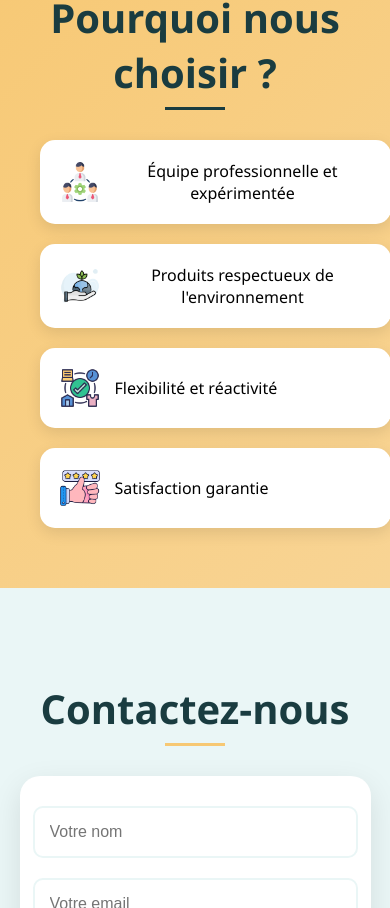
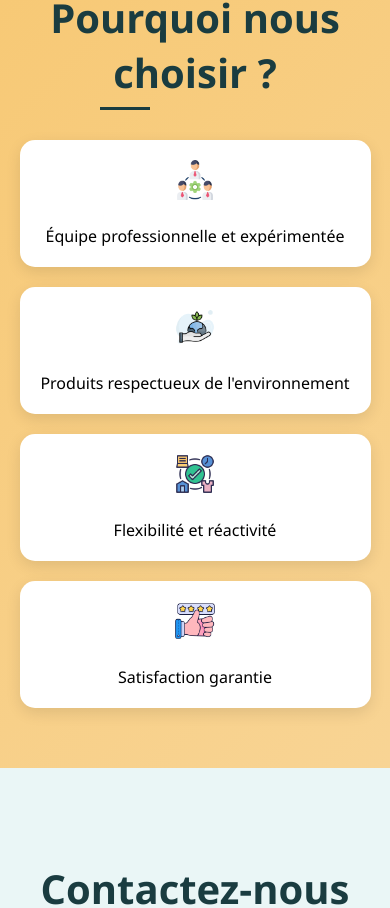
Before and after one commit to Jihentrade/airbnb_menage_trad, a React (Create React App) app: page / in a window 390 px wide. Shown: the part 1949-2857 px from the top of the page. Built offline with nearby package versions, Linux system fonts and the light colour scheme.

Commit message:
Pourquoi nous choisir ?

```diff
--- a/src/styles/HomePage.css
+++ b/src/styles/HomePage.css
@@ -379,6 +379,27 @@ body {
     width: 100%;
     margin-bottom: 0;
     padding: 20px;
+    text-align: center;
+    display: flex;
+    flex-direction: column;
+    align-items: center;
+  }
+
+  .about-list li h3 {
+    text-align: center;
+    width: 100%;
+    margin-top: 10px;
+    font-size: 1.2rem;
+  }
+
+  .about-list li p {
+    text-align: center;
+    width: 100%;
+  }
+
+  .about-icon {
+    margin: 0 auto 10px auto;
+    display: block;
   }
 
   .contact-section {
@@ -454,6 +475,12 @@ body {
 
   .about-list li {
     padding: 30px 25px;
+    text-align: center;
+  }
+
+  .about-list li h3 {
+    font-size: 1.1rem;
+    margin-bottom: 8px;
   }
 
   .about-icon {
@@ -546,9 +573,9 @@ body {
   content: "";
   position: absolute;
   bottom: -10px;
-  left: 50%;
+  left: 30%;
   transform: translateX(-50%);
-  width: 60px;
+  width: 50px;
   height: 3px;
   background: #1a3c40;
 }
@@ -557,9 +584,9 @@ body {
   list-style: none;
   padding: 0;
   margin: 0 auto;
-  max-width: 1200px;
+  max-width: 1100px;
   display: flex;
-  justify-content: space-between;
+align-items: center;
   gap: 20px;
   padding: 0 20px;
 }
```
